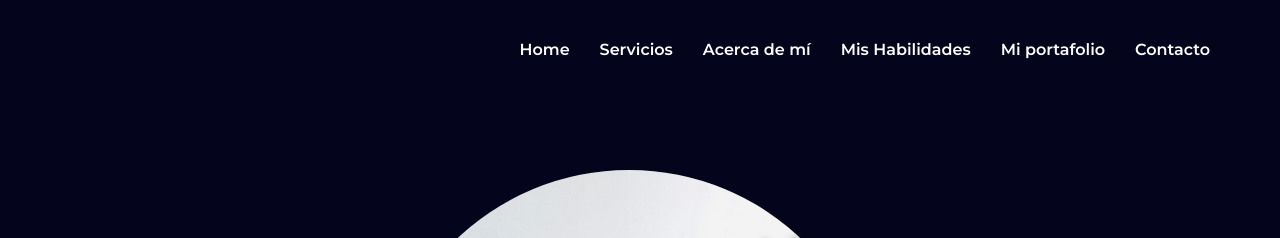
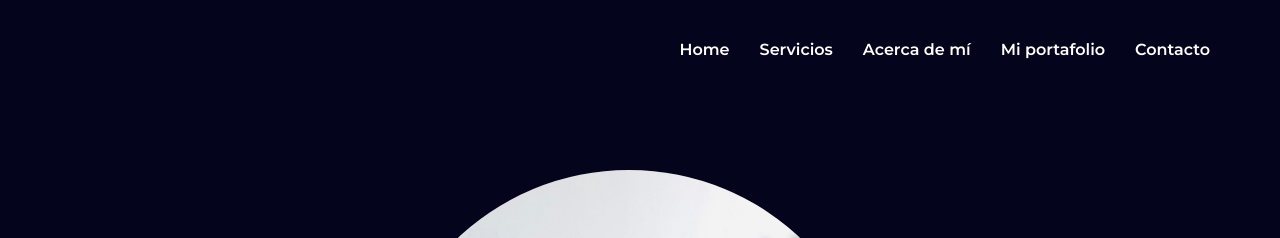
Before and after one commit to minaya784/Portafolio-G23, a plain HTML site: page index.html in a window 1280 px wide. Shown: the top 238 px of the page. Drawn offline with Linux system fonts and the light colour scheme; files that its build step writes are made by us from their sources.

Commit message:
portafolio

```diff
--- a/index.html
+++ b/index.html
@@ -35,11 +35,11 @@
                         Acerca de mí
                     </a>
                 </li>
-                <li class="nav__menu__list bability">
+                <!-- <li class="nav__menu__list bability">
                     <a href="#habilidades" class="nav__link__anchor nav__link">
                         Mis Habilidades
                     </a>
-                </li>
+                </li> -->
                 <li class="nav__menu__list portfolio">
                     <a href="#portafolio" class="nav__link__anchor nav__link">
                         Mi portafolio
```
